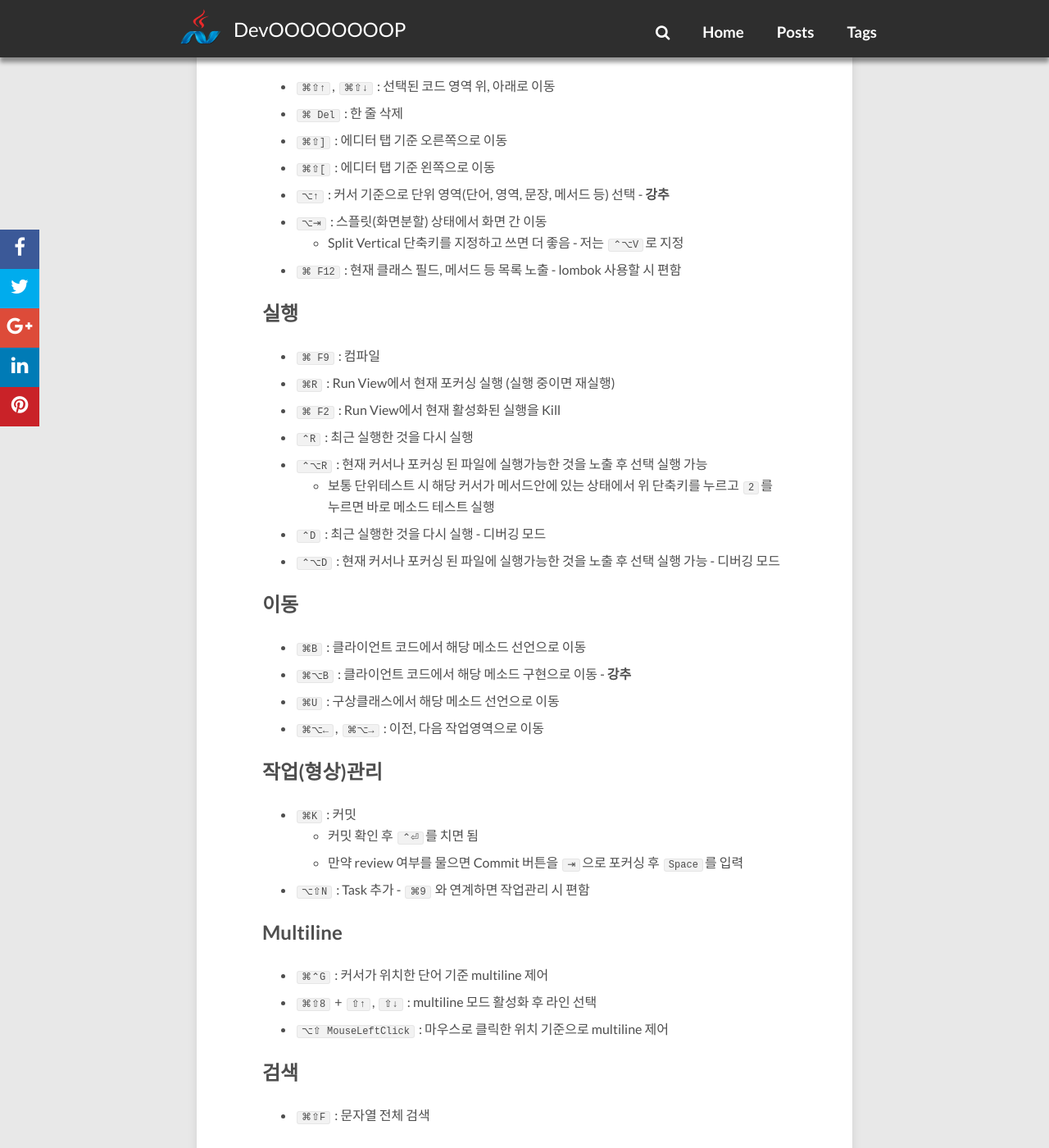
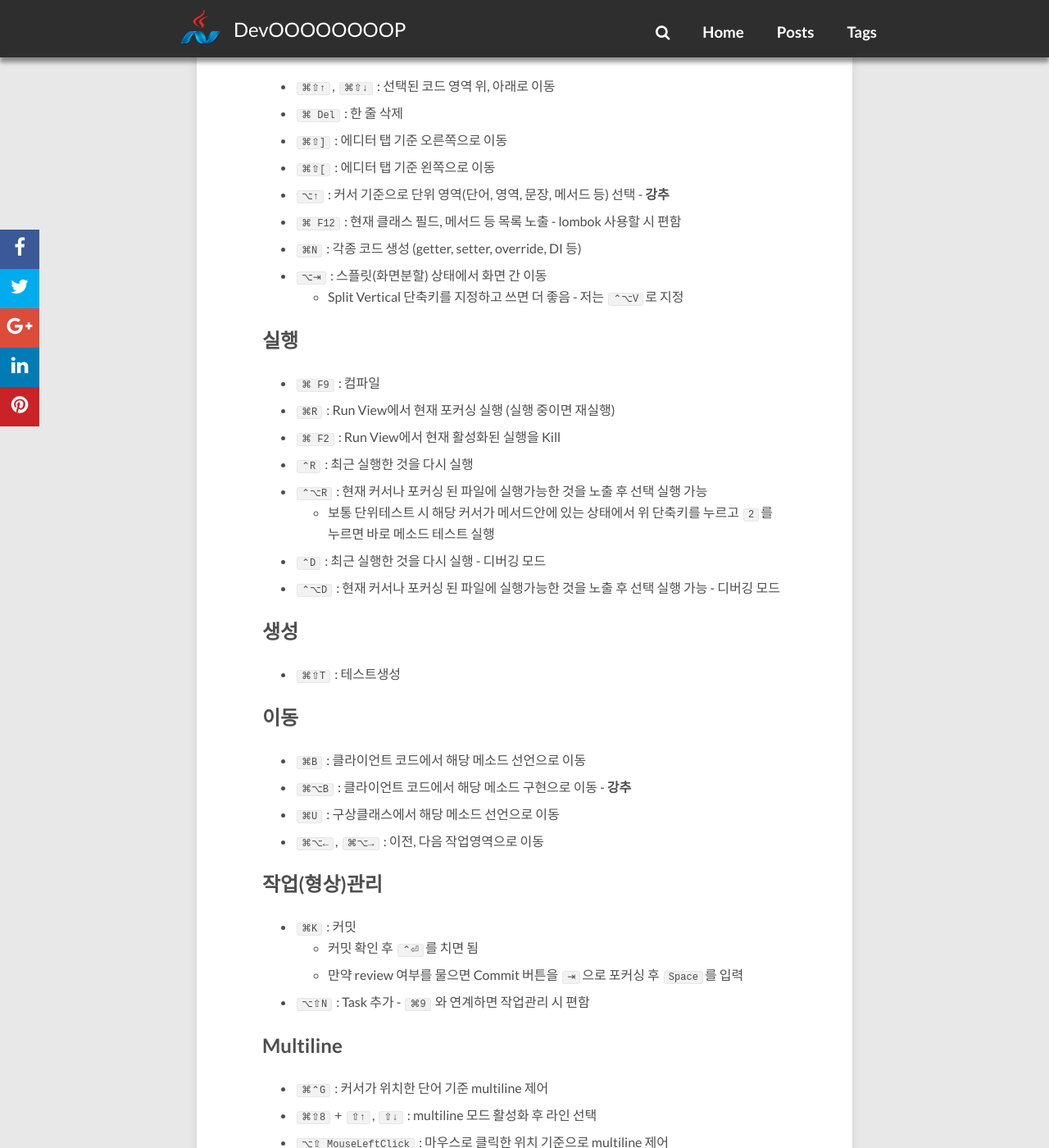
Before and after one commit to redutan/redutan.github.io, a Jekyll site: the page built from _posts/2016/2016-03-23-intellij-favorite-keymap-osx.markdown, in a window 1280 px wide and 1400 px high, scrolled down 1579 px. Shown: the whole window at 82% size. Built offline with Jekyll 4.4.1, drawn with Linux system fonts in a browser that asks for light colours; nearby versions of some CDN libraries; comment, search, counter and statistics services are not loaded.

Commit message:
인텔리제이 단축키 포스팅 추가

```diff
--- a/_posts/2016/2016-03-23-intellij-favorite-keymap-osx.markdown
+++ b/_posts/2016/2016-03-23-intellij-favorite-keymap-osx.markdown
@@ -52,9 +52,10 @@ tag:
 - `⌘⇧]` : 에디터 탭 기준 오른쪽으로 이동
 - `⌘⇧[` : 에디터 탭 기준 왼쪽으로 이동
 - `⌥↑` : 커서 기준으로 단위 영역(단어, 영역, 문장, 메서드 등) 선택 - **강추**
+- `⌘ F12` : 현재 클래스 필드, 메서드 등 목록 노출 - lombok 사용할 시 편함
+- `⌘N` : 각종 코드 생성 (getter, setter, override, DI 등)
 - `⌥⇥` : 스플릿(화면분할) 상태에서 화면 간 이동
     - Split Vertical 단축키를 지정하고 쓰면 더 좋음 - 저는 `⌃⌥V`로 지정
-- `⌘ F12` : 현재 클래스 필드, 메서드 등 목록 노출 - lombok 사용할 시 편함
 
 ## 실행
 
@@ -66,6 +67,10 @@ tag:
     - 보통 단위테스트 시 해당 커서가 메서드안에 있는 상태에서 위 단축키를 누르고 `2`를 누르면 바로 메소드 테스트 실행
 - `⌃D` : 최근 실행한 것을 다시 실행 - 디버깅 모드
 - `⌃⌥D` : 현재 커서나 포커싱 된 파일에 실행가능한 것을 노출 후 선택 실행 가능 - 디버깅 모드
+
+## 생성
+
+- `⌘⇧T` : 테스트생성
 
 ## 이동
 
```
